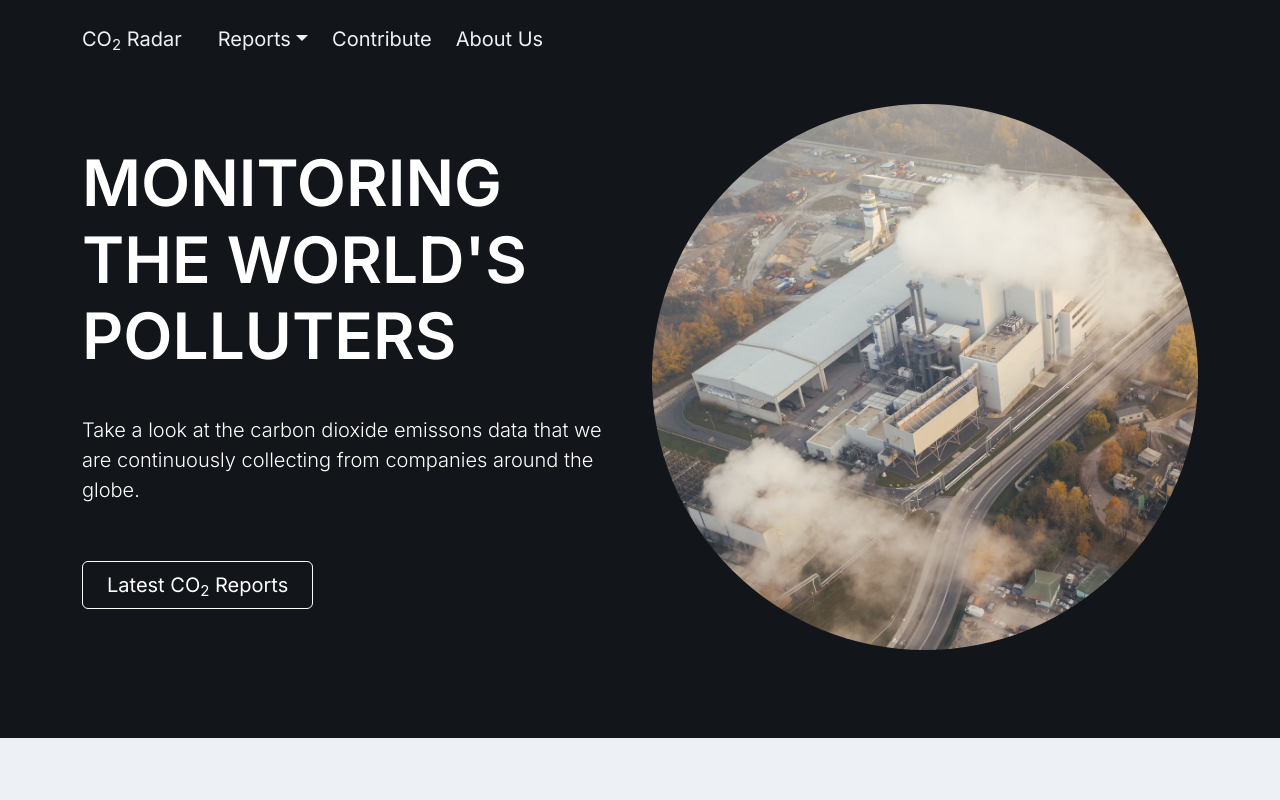
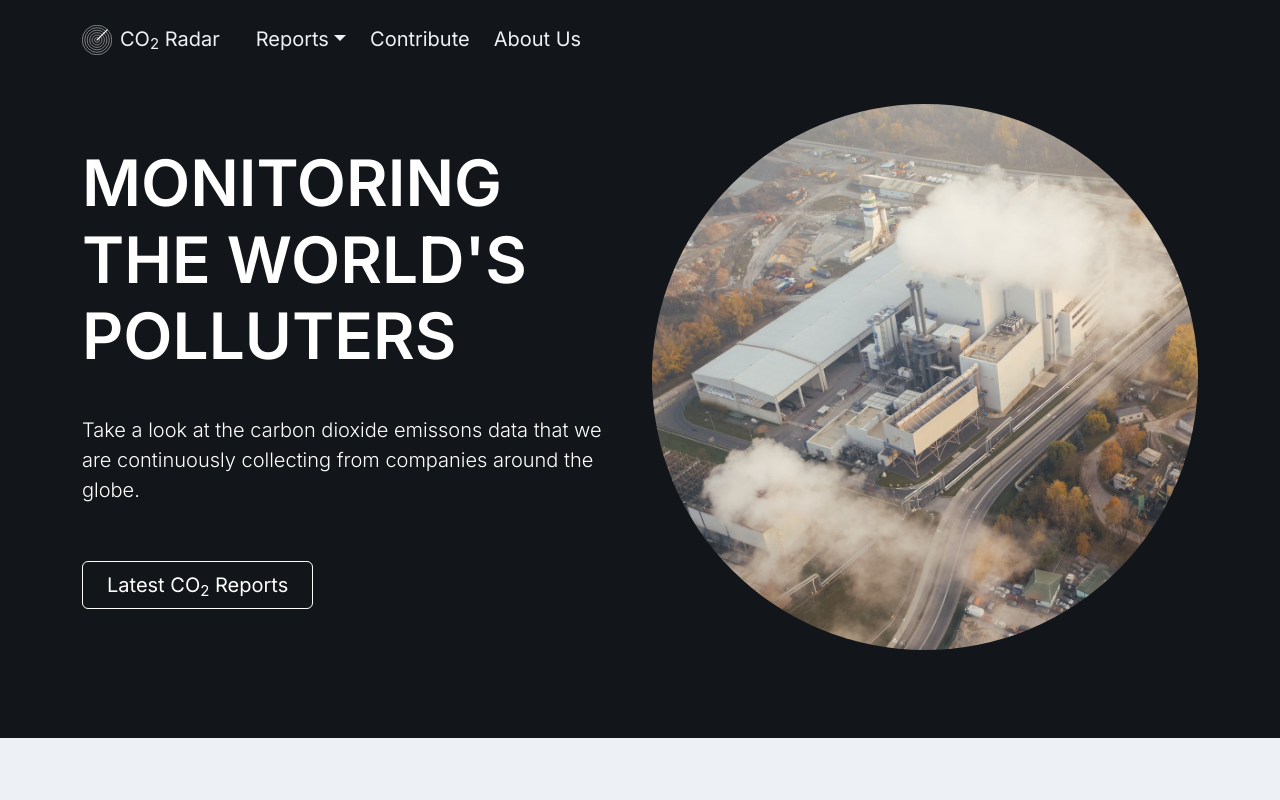
Before and after one commit to catmir/co2_radar, a Next.js app: page / in a window 1280 px wide. Shown: the top 800 px of the page. Built offline with nearby package versions, Linux system fonts and the light colour scheme.

Commit message:
Logo Addition

```diff
--- a/components/Header.js
+++ b/components/Header.js
@@ -1,4 +1,5 @@
 import Link from "next/link";
+import Image from "next/image";
 import { usePathname } from "next/navigation";
 
 const Header = () => {
@@ -7,8 +8,11 @@ const Header = () => {
     return (
         <header>
             <nav className="navbar navbar-expand-lg navbar-dark bg-dark fs-5 fixed-top py-3">
-                <div className="container">
-                    <Link className="navbar-brand" href="/">CO<sub>2</sub> Radar</Link>
+                <div className="container align-items-top">
+                    <Link className="navbar-brand" id="navbarBrand" href="/">
+                        <Image src="/logo-co2-radar.svg" alt="Logo CO2 Radar" width={30} height={30}/>
+                        <span className="ms-2">CO<sub>2</sub> Radar</span>
+                    </Link>
                     <button className="navbar-toggler" type="button" data-bs-toggle="collapse" data-bs-target="#navbarSupportedContent" aria-controls="navbarSupportedContent" aria-expanded="false" aria-label="Toggle navigation">
                         <span className="navbar-toggler-icon"></span>
                     </button>
--- a/styles/globals.css
+++ b/styles/globals.css
@@ -1,4 +1,8 @@
 /* General CSS Styles */
+
+#navbarBrand {
+    padding-top: 6px;
+}
 
 .dropdown-item:hover {
     background-color: #3c7b66;
```
Also changed, not shown: public/logo-co2-radar.svg (added).
